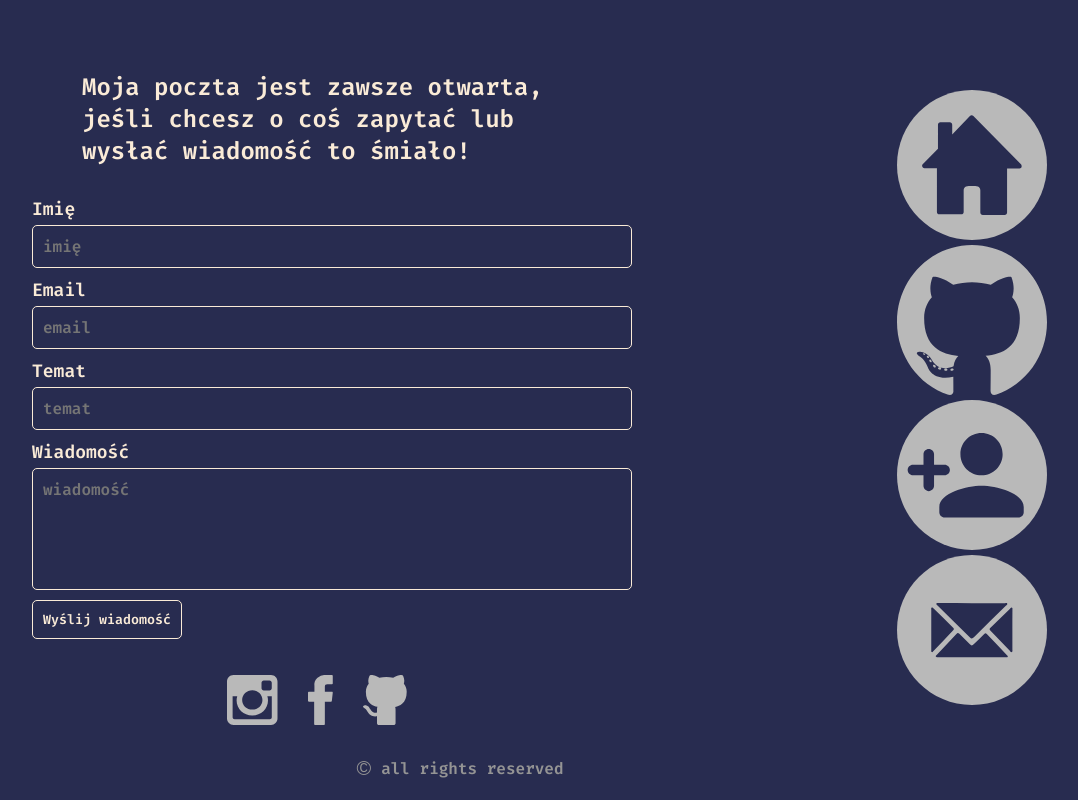
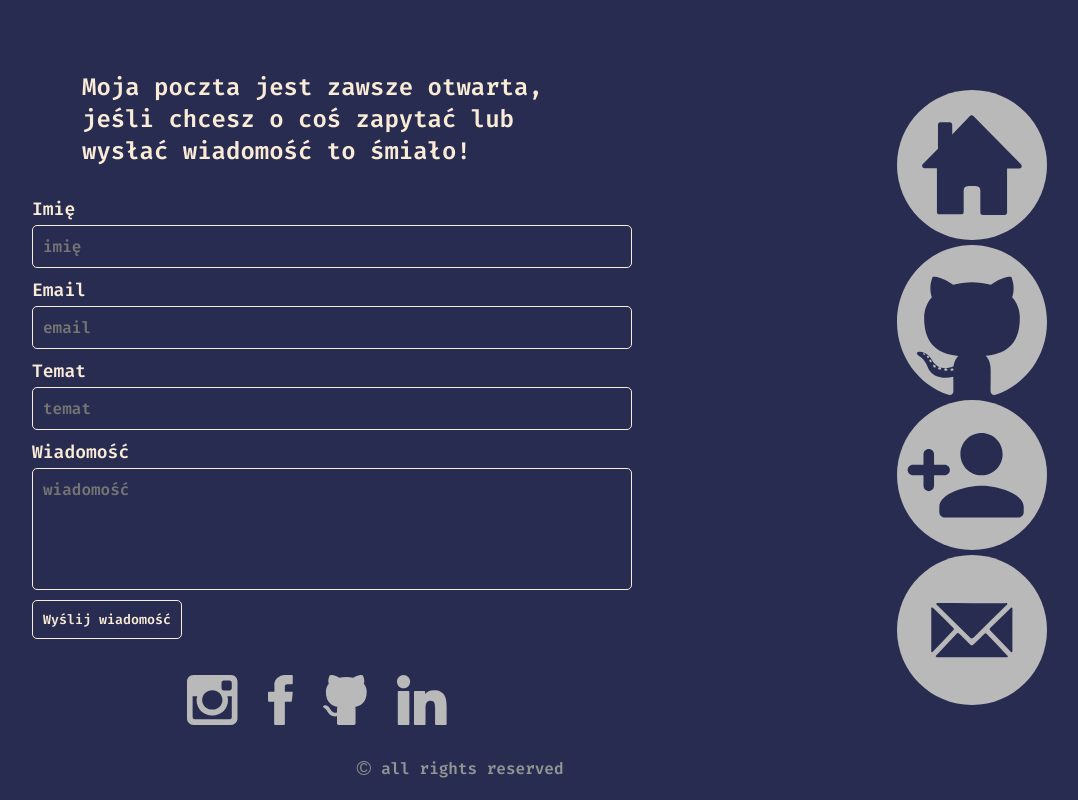
Before and after one commit to fedu00/Portfolio, a React (Create React App) app: page /contact in a window 1280 px wide. Shown: the whole page, without its empty margins (180-1258 px from the left). Built offline with nearby package versions, Linux system fonts and the light colour scheme.

Commit message:
add linkedin SVG and corect text

```diff
--- a/src/components/projectDetails/projectDetails.scss
+++ b/src/components/projectDetails/projectDetails.scss
@@ -12,7 +12,7 @@
   align-items: center;
   .projectDetails-container {
     width: 600px;
-    height: 700px;
+    height: 750px;
     background-color: $color-background;
     overflow: hidden;
     border-radius: 5px;
@@ -37,7 +37,7 @@
       }
       .project-text {
         color: $color-white;
-        margin: $margin-medium 0;
+        margin: $margin-small 0;
       }
     }
   }
--- a/src/routes/Contact/Contact.js
+++ b/src/routes/Contact/Contact.js
@@ -5,6 +5,7 @@ import React from "react";
 import githubSvg from "../../assetes/svgIcons/githubSVG.svg";
 import facebookSvg from "../../assetes/svgIcons/facebookSVG.svg";
 import instaSvg from "../../assetes/svgIcons/instaSVG.svg";
+import linkedinSvg from "../../assetes/svgIcons/linkedinSVG.svg";
 
 const Contact = () => {
   const sendEmail = (e) => {
@@ -97,6 +98,13 @@ const Contact = () => {
           <a target="_blank" rel="noreferrer" href="https://github.com/fedu00">
             <img className="contact-ikon" src={githubSvg} alt="logo" />
           </a>
+          <a
+            target="_blank"
+            rel="noreferrer"
+            href="https://www.linkedin.com/in/wojciech-fedak-82a35724b/"
+          >
+            <img className="contact-ikon" src={linkedinSvg} alt="logo" />
+          </a>
         </div>
       </div>
     </AnimateSection>
--- a/src/routes/Projects/Projects.js
+++ b/src/routes/Projects/Projects.js
@@ -28,7 +28,11 @@ const Projects = () => {
       adress: "https://github.com/fedu00/portfolio",
       image: logo,
       text: [
-        "Strona samodziellnie zaprojektowana, wykorzystuje tutaj: React-router oraz Frame Motion. Portfolio jest jeszcze w trakcie tworzenia. ",
+        "Samodzielnie zaprojektowana i napisana strona, do stworzenia jej wykorzystałem:",
+        "React",
+        "React-router",
+        "Frame Motion",
+        "Sass",
       ],
     },
     {
@@ -43,7 +47,7 @@ const Projects = () => {
       title: "Geeknauts",
       image: geeknaut,
       text: [
-        "pracując dla firmy Geeknauts tworzyłem takie projekty jaki:",
+        "Podczas współpracy z firmą Geeknauts byłem odpowiedzialny za tworzenie części frontendowej głównie z wykorzystaniem biblioteki React i React Nastive, oraz tworzenie grafik i makiet za pomocą programu Figma w takich projektach jak:",
         "- Vip CLub",
         "- Geeknauts Website",
         "- Photovoltaica",
```
Also changed, not shown: src/assetes/svgIcons/linkedinSVG.svg (added).
